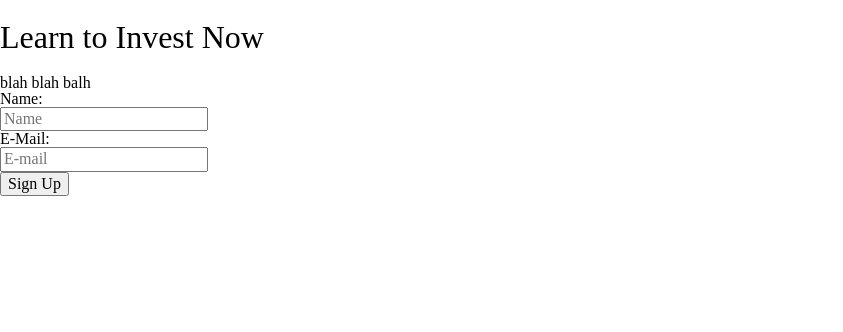
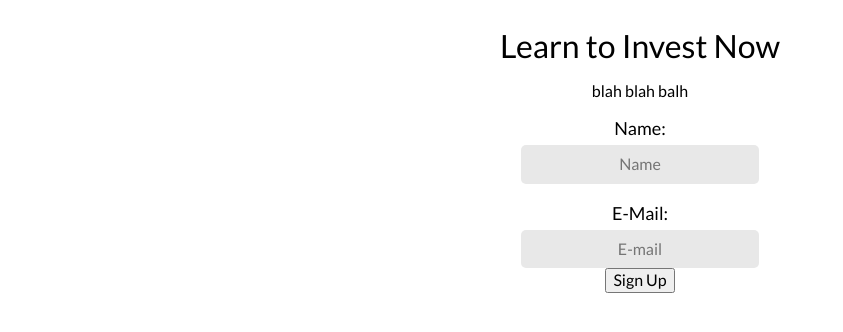
Before and after one commit to lightninglinus/lab3, a plain HTML site: page index.html in a window 1280 px wide. Shown: the whole page, without its empty margins (0-843 px from the left). Drawn offline with Linux system fonts and the light colour scheme.

Commit message:
added css styling

```diff
--- a/css/style.css
+++ b/css/style.css
@@ -393,3 +393,29 @@ template {
 Joshua Linus
 My Personal Code
  */
+
+body {
+	font-family: 'Lato', sans-serif;
+	text-align: center;
+	margin-top: 30px;
+}
+h1 {
+}
+p {
+	padding-bottom: 8px;
+	padding-top: 20px;
+}
+label {
+	font-size: 18px;
+}
+input{
+	border: 0;
+	background-color: #E8E8E8;
+	padding: 5px 5px 5px 5px;
+	font-size: 16px;
+	border-radius: 5px;
+	padding: 10px;
+	padding-left: 30px;
+	padding-right: 30px;
+	text-align: center;
+}
```
